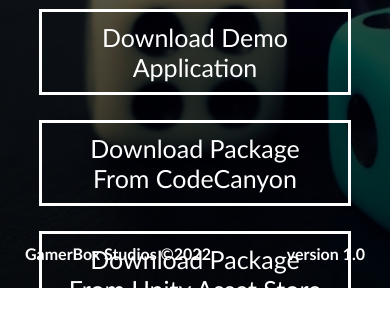
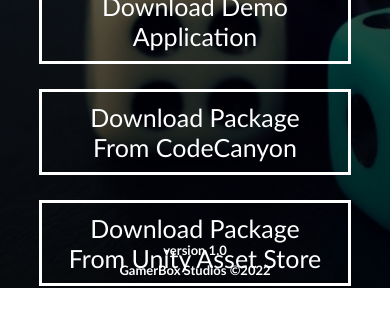
Before and after one commit to AQaddora/ludo-unity-server, a website: page LandingPage/index.html in a window 390 px wide. Shown: the part 556-873 px from the top of the page. After the commit the page ends 844 px from the top, so only its background shows below. Drawn offline with Linux system fonts and the light colour scheme.

Commit message:
update-apk

```diff
--- a/LandingPage/index.html
+++ b/LandingPage/index.html
@@ -61,7 +61,6 @@
 
         .logo-container {
             text-align: center;
-            margin-top: 10%;
         }
 
         .version {
@@ -90,9 +89,22 @@
                 left: 10%;
                 right: 10%
             }
-
             .center h1 {
                 font-size: 85px;
+            }
+            .version{
+                font-size: 13px;
+                right: 0px;
+                left:0px;
+                bottom: 30px;
+                text-align: center;
+            }
+            .company{
+                font-size: 13px;
+                right: 0px;
+                left:0px;
+                bottom: 10px;
+                text-align: center;
             }
         }
     </style>
```
